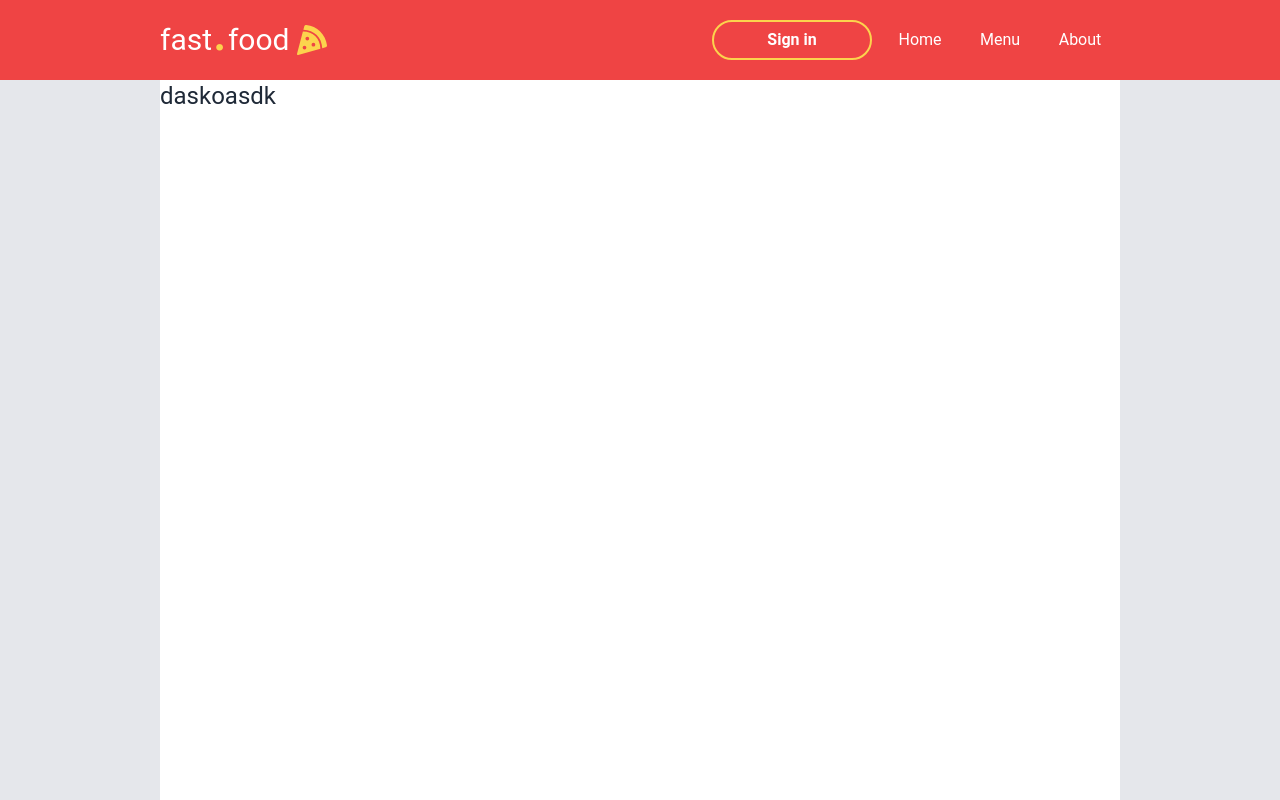
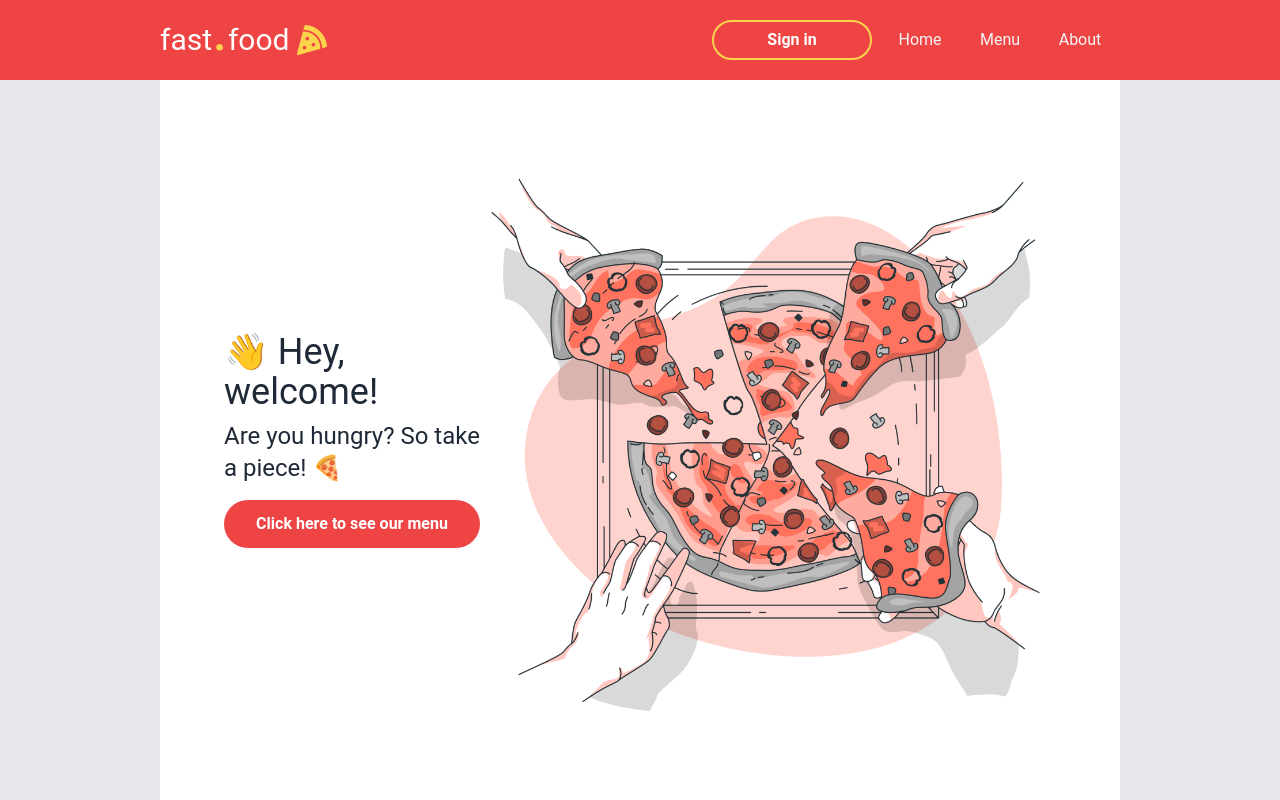
Before and after one commit to palenquer/emoji.food, a Next.js app: page / in a window 1280 px wide. Built offline with nearby package versions, Linux system fonts and the light colour scheme.

Commit message:
home page done

```diff
--- a/src/components/Header/Nav.tsx
+++ b/src/components/Header/Nav.tsx
@@ -5,19 +5,19 @@ export default function Nav() {
   return (
     <nav className="flex flex-col md:flex-row w-full md:w-auto justify-center items-center">
       <Link href="/">
-        <a className="h-20 w-64 md:w-20 text-xl md:text-base flex justify-center items-center hover:border-b-2 border-yellow-300 hover:font-bold">
+        <a className="h-20 w-64 md:w-20 text-xl md:text-base text-gray-100 flex justify-center items-center hover:border-b-2 border-yellow-300 hover:font-bold hover:text-white">
           Home
         </a>
       </Link>
 
-      <Link href="/">
-        <a className="h-20 w-64 md:w-20 text-xl md:text-base flex justify-center items-center hover:border-b-2 border-yellow-300 hover:font-bold">
+      <Link href="/menu">
+        <a className="h-20 w-64 md:w-20 text-xl md:text-base text-gray-100 flex justify-center items-center hover:border-b-2 border-yellow-300 hover:font-bold hover:text-white">
           Menu
         </a>
       </Link>
 
-      <Link href="/">
-        <a className="h-20 w-64 md:w-20 text-xl md:text-base flex justify-center items-center hover:border-b-2 border-yellow-300 hover:font-bold">
+      <Link href="/about">
+        <a className="h-20 w-64 md:w-20 text-xl md:text-base text-gray-100 flex justify-center items-center hover:border-b-2 border-yellow-300 hover:font-bold hover:text-white">
           About
         </a>
       </Link>
--- a/src/pages/index.tsx
+++ b/src/pages/index.tsx
@@ -1,4 +1,7 @@
 import Head from "next/head";
+import Image from "next/image";
+import Link from "next/link";
+import PizzaSharing from "../assets/PizzaSharing.png";
 
 export default function Home() {
   return (
@@ -9,8 +12,22 @@ export default function Home() {
       </Head>
 
       <main className="mx-auto container px-4 lg:px-40 flex flex-col flex-grow">
-        <div className="bg-white flex flex-col h-full">
-          <h1>daskoasdk</h1>
+        <div className="bg-white flex flex-col md:flex-row h-full items-center p-4 md:px-16 justify-around">
+          <section className="w-full text-center md:text-left">
+            <h1 className="text-4xl mb-2">👋 Hey, welcome!</h1>
+
+            <h2 className="text-2xl mb-4">
+              Are you hungry? So take a piece! 🍕
+            </h2>
+
+            <Link href="/menu">
+              <a>
+                <button className="bg-red-500 h-12 w-64 rounded-full text-white font-bold hover:bg-red-600 transition">Click here to see our menu</button>
+              </a>
+            </Link>
+          </section>
+
+          <Image src={PizzaSharing} alt="Pizza Sharing" quality={100} />
         </div>
       </main>
     </>
```
Also changed, not shown: src/components/Header/index.tsx (+6 -5 lines), src/assets/PizzaSharing.png (added).
